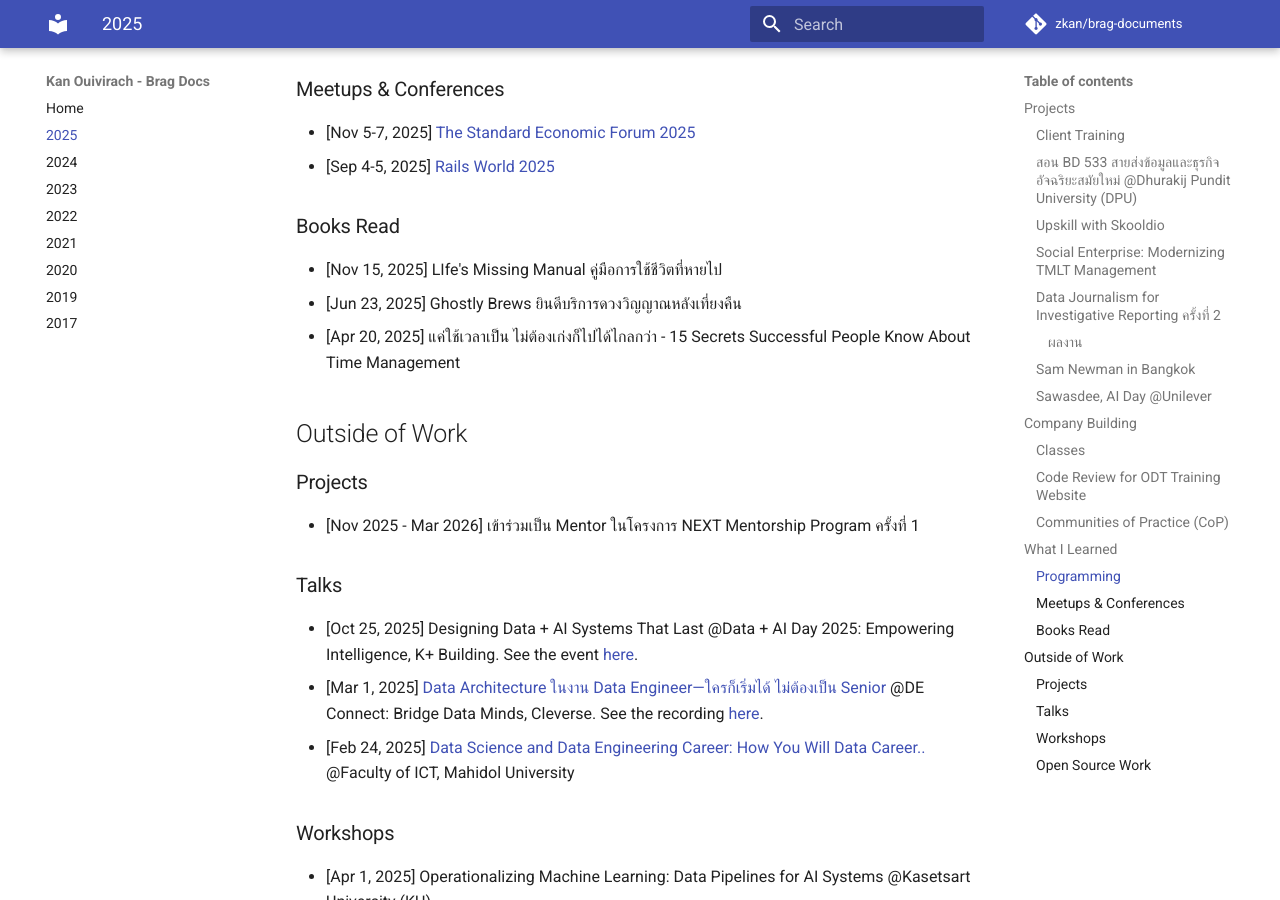
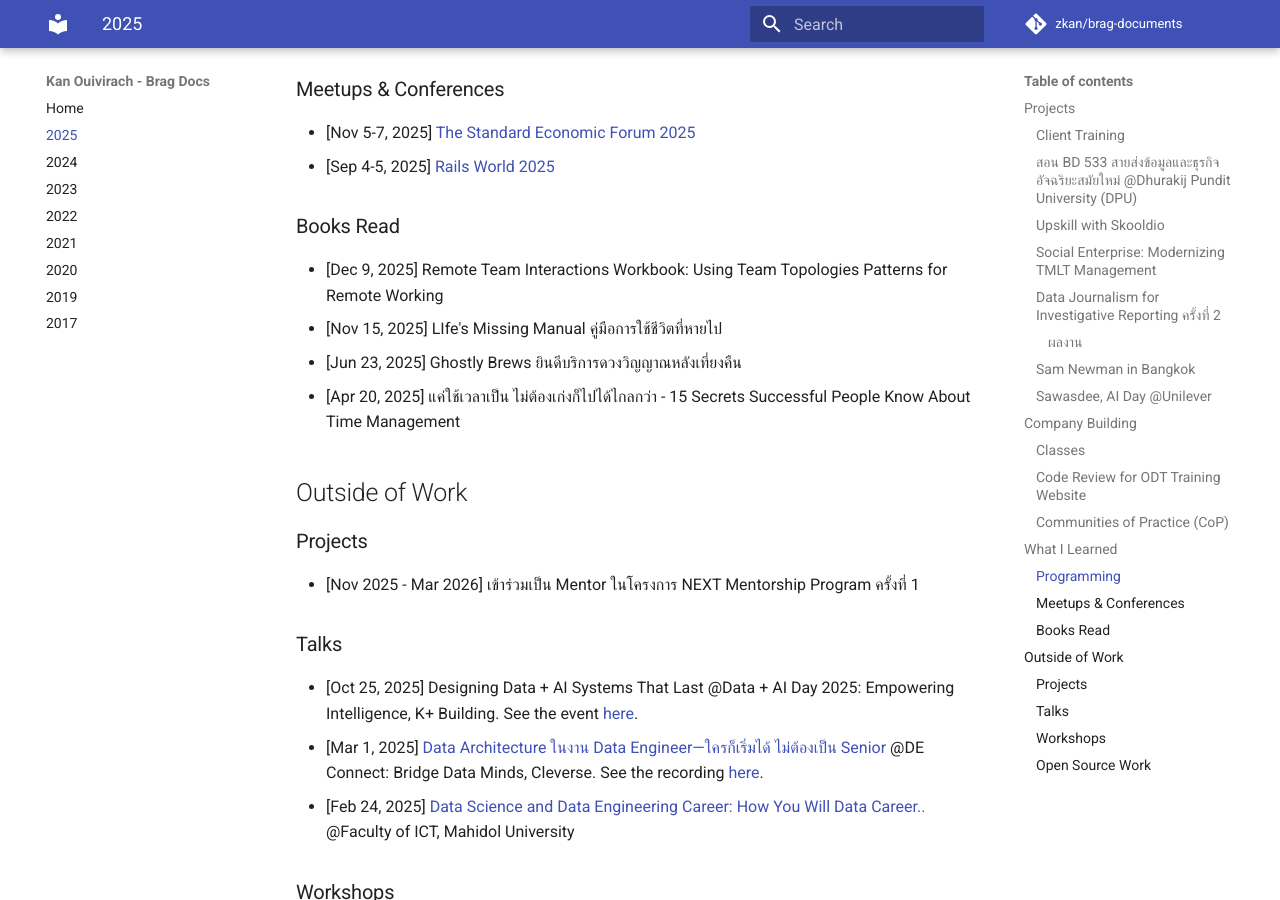
Before and after one commit to zkan/brag-documents, an MkDocs documentation site: the page built from docs/2025.md, in a window 1280 px wide and 900 px high, scrolled down 2665 px. Built offline with MkDocs 1.6.1 and Material for MkDocs 9.7.7, drawn with Linux system fonts in a browser that asks for light colours; comment, search, counter and statistics services are not loaded.

Commit message:
Add remote team interactions workbook to books read list

```diff
--- a/docs/2025.md
+++ b/docs/2025.md
@@ -121,6 +121,8 @@
 
 ### Books Read
 
+* [Dec 9, 2025] Remote Team Interactions Workbook: Using Team Topologies
+Patterns for Remote Working
 * [Nov 15, 2025] LIfe's Missing Manual คู่มือการใช้ชีวิตที่หายไป
 * [Jun 23, 2025] Ghostly Brews ยินดีบริการดวงวิญญาณหลังเที่ยงคืน
 * [Apr 20, 2025] แค่ใช้เวลาเป็น ไม่ต้องเก่งก็ไปได้ไกลกว่า - 15 Secrets Successful People
```
